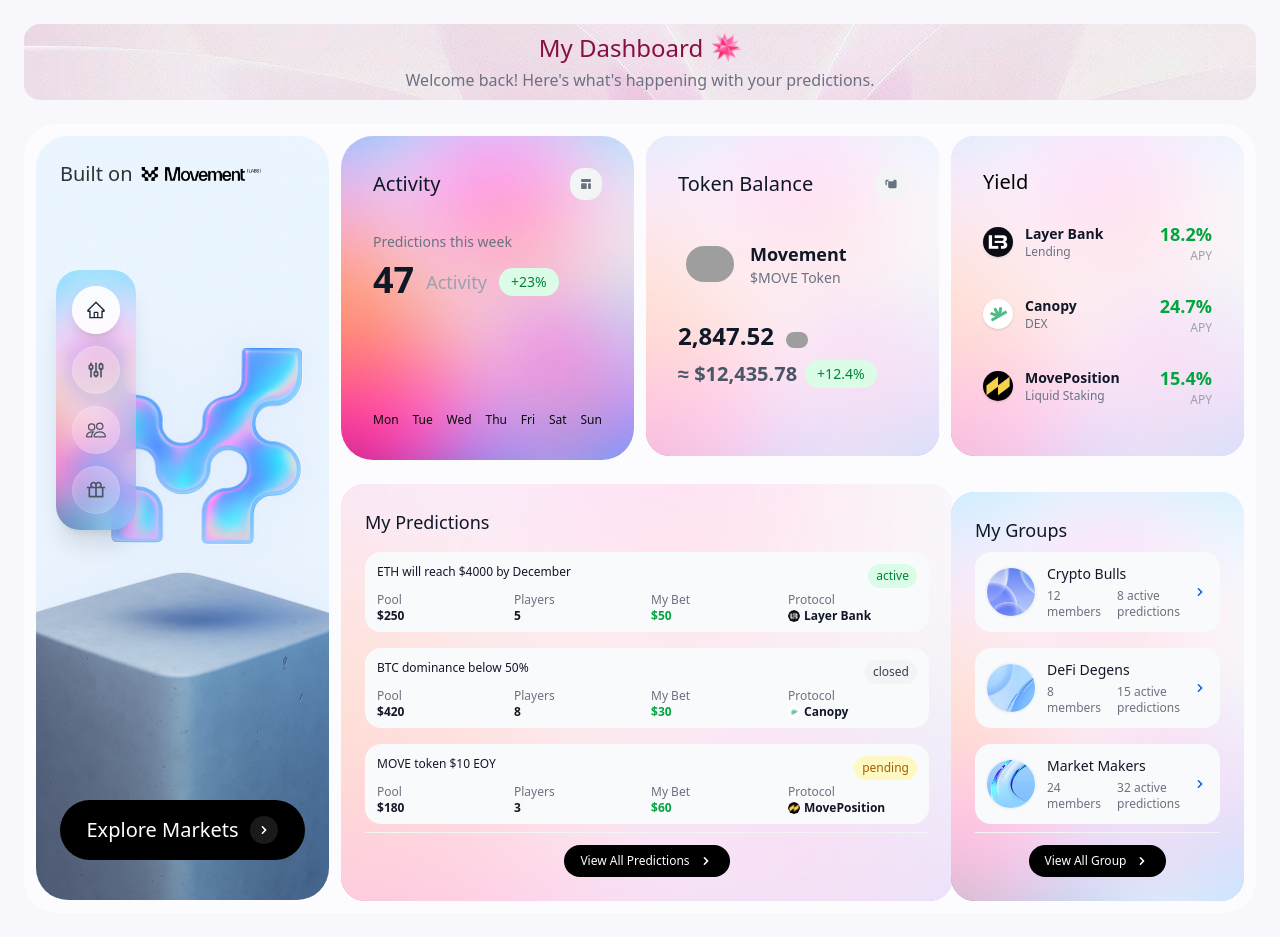
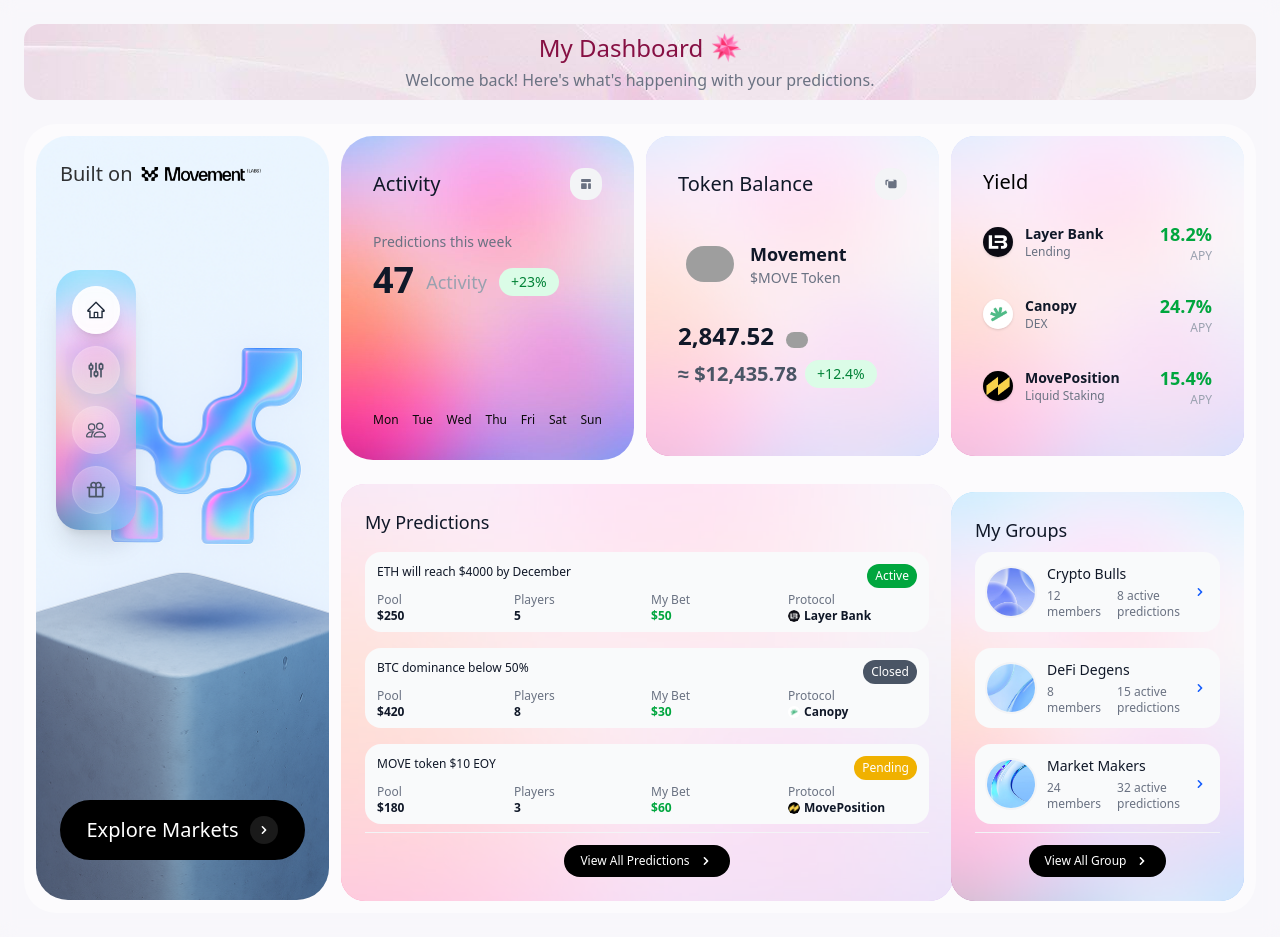
Before and after one commit to Predictly-Labs/web, a Next.js app: page /app/dashboard in a window 1280 px wide. Built offline with nearby package versions, Linux system fonts and the light colour scheme; grey boxes are pictures that could not be loaded.

Commit message:
feat: Update status formatting in MyPredictionMarketCard
Standardized status values to capitalized form and updated getStatusColor to use new color schemes for 'Active', 'Closed', and 'Pending' statuses. Also fixed filename typo in animation asset path.

```diff
--- a/src/components/pages/(app)/dashboard/MyPredictionMarketCard.tsx
+++ b/src/components/pages/(app)/dashboard/MyPredictionMarketCard.tsx
@@ -7,7 +7,7 @@
     {
       id: 1,
       title: "ETH will reach $4000 by December",
-      status: "active",
+      status: "Active",
       participants: 5,
       pool: 250,
       myBet: 50,
@@ -17,7 +17,7 @@
     {
       id: 2,
       title: "BTC dominance below 50%",
-      status: "closed",
+      status: "Closed",
       participants: 8,
       pool: 420,
       myBet: 30,
@@ -27,7 +27,7 @@
     {
       id: 3,
       title: "MOVE token $10 EOY",
-      status: "pending",
+      status: "Pending",
       participants: 3,
       pool: 180,
       myBet: 60,
@@ -38,9 +38,9 @@
 
   const getStatusColor = (status: string) => {
     switch(status) {
-      case 'active': return 'bg-green-100 text-green-700';
-      case 'closed': return 'bg-gray-100 text-gray-700';
-      case 'pending': return 'bg-yellow-100 text-yellow-700';
+      case 'Active': return 'bg-green-600 text-white';
+      case 'Closed': return 'bg-gray-600 text-white';
+      case 'Pending': return 'bg-yellow-500 text-white';
       default: return 'bg-gray-100 text-gray-700';
     }
   };
```
Also changed, not shown: 1 other file (tests, documents, lock files or other folders).
